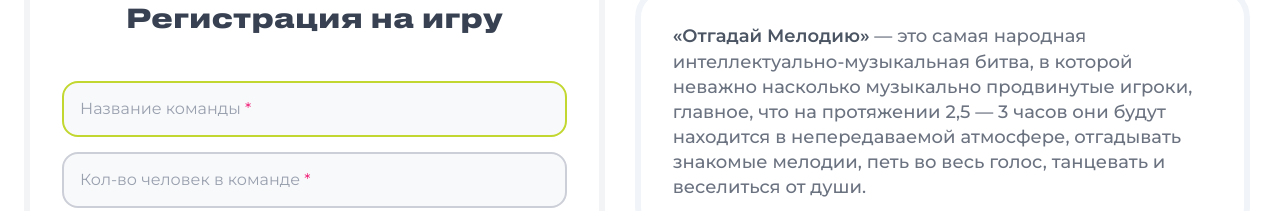
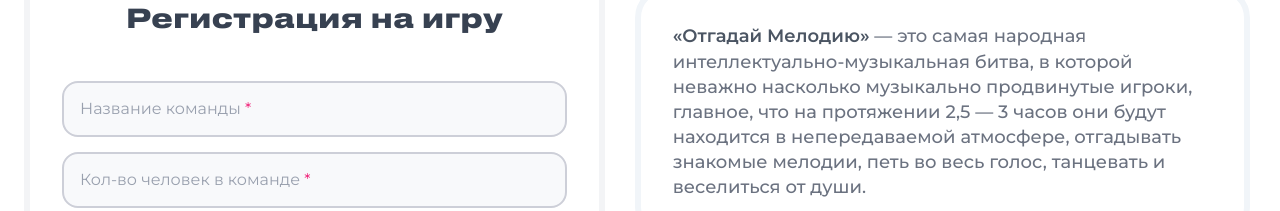
Before and after one commit to otgadaymelody/otgadaymelody-web, a React (Create React App) app: page /games in a window 1280 px wide. Shown: the part 702-913 px from the top of the page. Built offline with nearby package versions, Linux system fonts and the light colour scheme.

Commit message:
fix(ui): deleted test caption and success attributes

```diff
--- a/src/components/games/form-registration/FormRegistration.tsx
+++ b/src/components/games/form-registration/FormRegistration.tsx
@@ -80,7 +80,6 @@ const RegistrationForm = (): React.ReactElement => {
           className="input"
           labelClassName="input-label"
           required={true}
-          success={true}
         />
         <Input
           value={formData.numPeople}
@@ -91,7 +90,6 @@ const RegistrationForm = (): React.ReactElement => {
           className="input"
           labelClassName="input-label"
           required={true}
-          help="Введите информацию"
         />
       </section>
       <Input
```
